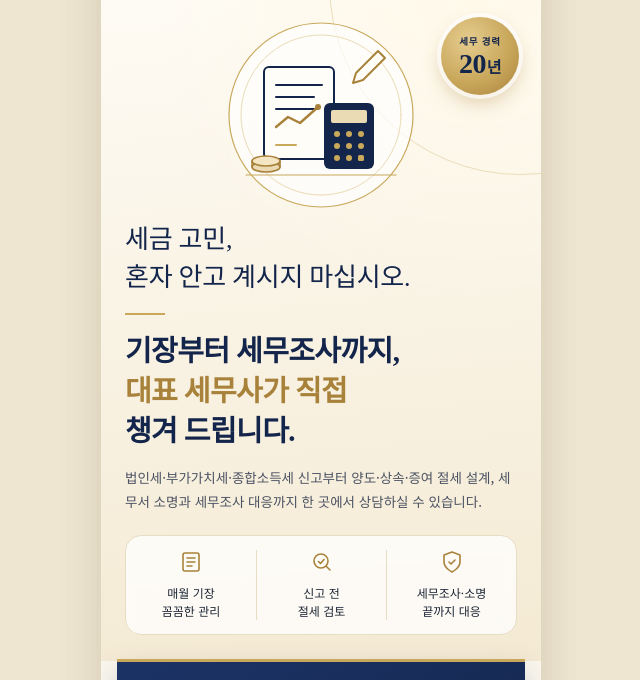
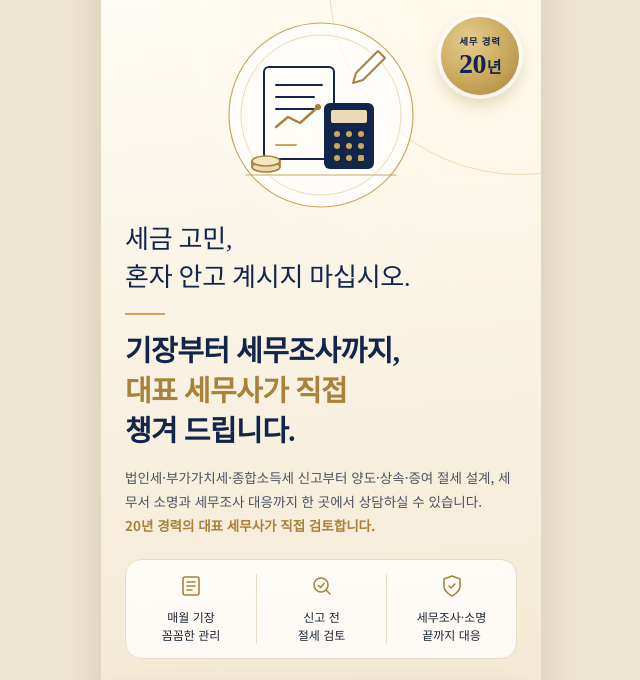
Before and after one commit to ctasyb-design/ctasyb-design.github.io, a plain HTML site: page card/index.html in a window 1280 px wide. Shown: the part 87-767 px from the top of the page, without its empty margins (319-959 px from the left). Drawn offline with Linux system fonts and the light colour scheme; no server answers.

Commit message:
디지털 명함: 소개 글·공유 미리보기에 경력 20년 반영
Co-Authored-By: Claude Opus 5.5 <noreply@anthropic.com>
Claude-Session: https://claude.ai/code/session_01WrzTsgkDuWGQYkCZcRrjdU

```diff
--- a/card/index.html
+++ b/card/index.html
@@ -4,11 +4,11 @@
 <meta charset="UTF-8">
 <meta name="viewport" content="width=device-width, initial-scale=1, viewport-fit=cover">
 <title>신영범 대표 세무사 | 신영범 세무회계사무소 디지털 명함</title>
-<meta name="description" content="신영범 세무회계사무소 대표 세무사 신영범 — 법인세·부가가치세·종합소득세·양도·상속·증여세·세무조사 대응. 부산광역시 북구 낙동대로1570번길 5, 3층">
+<meta name="description" content="신영범 세무회계사무소 대표 세무사 신영범(세무 경력 20년) — 법인세·부가가치세·종합소득세·양도·상속·증여세·세무조사 대응. 부산광역시 북구 낙동대로1570번길 5, 3층">
 <meta property="og:type" content="profile">
 <meta property="og:url" content="https://ctasyb-design.github.io/card/">
 <meta property="og:title" content="신영범 대표 세무사 | 신영범 세무회계사무소">
-<meta property="og:description" content="기장부터 세무조사까지, 대표 세무사가 직접 챙겨 드립니다. 연락처 저장 · 전화 · 홈페이지 바로가기">
+<meta property="og:description" content="세무 경력 20년 · 기장부터 세무조사까지, 대표 세무사가 직접 챙겨 드립니다. 연락처 저장 · 전화 · 홈페이지 바로가기">
 <meta name="robots" content="noindex">
 <meta name="theme-color" content="#FBF7EE">
 <link rel="preconnect" href="https://fonts.googleapis.com">
@@ -194,7 +194,7 @@
     <p class="lead serif">세금 고민,<br>혼자 안고 계시지 마십시오.</p>
     <div class="rule"></div>
     <p class="head serif">기장부터 세무조사까지,<br><em>대표 세무사가 직접</em><br>챙겨 드립니다.</p>
-    <p class="desc">법인세·부가가치세·종합소득세 신고부터 양도·상속·증여 절세 설계, 세무서 소명과 세무조사 대응까지 한 곳에서 상담하실 수 있습니다.</p>
+    <p class="desc">법인세·부가가치세·종합소득세 신고부터 양도·상속·증여 절세 설계, 세무서 소명과 세무조사 대응까지 한 곳에서 상담하실 수 있습니다.<br><b class="gold">20년 경력의 대표 세무사가 직접 검토합니다.</b></p>
 
     <div class="points">
       <div class="pt"><svg viewBox="0 0 24 24"><rect x="4" y="3" width="16" height="18" rx="2"/><path d="M8 8h8M8 12h8M8 16h5"/></svg><br>매월 기장<br>꼼꼼한 관리</div>
```
